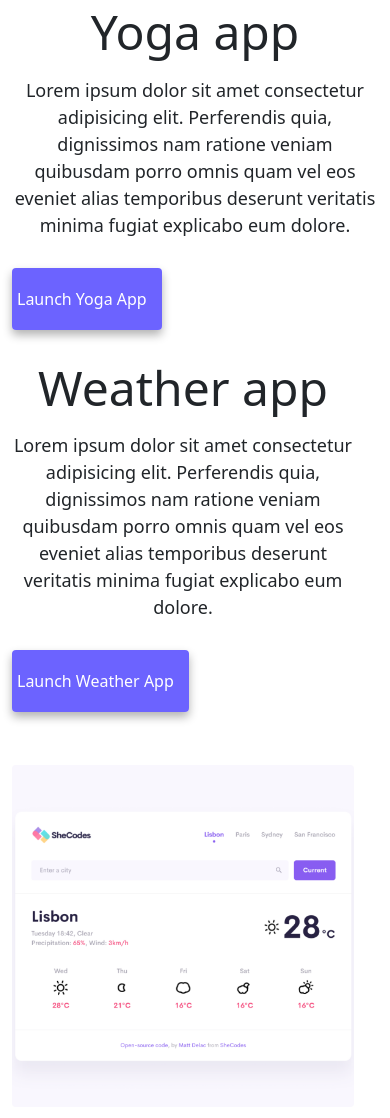
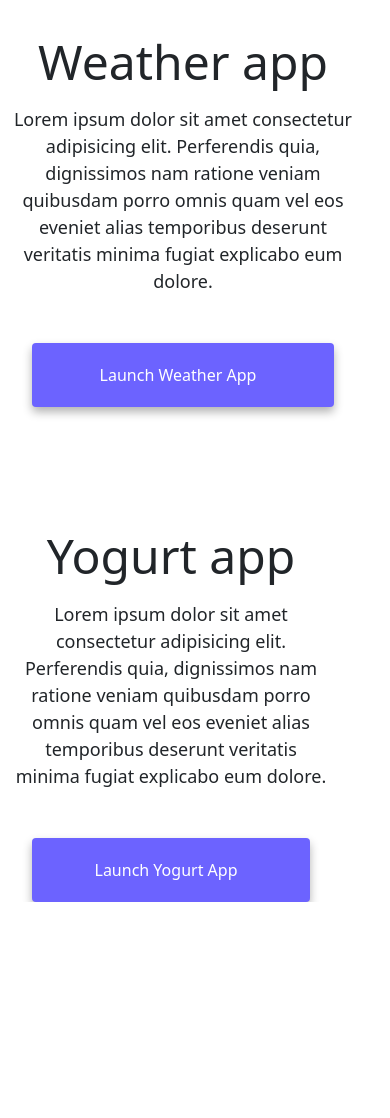
Before and after one commit to ejohn162/responsive-3, a plain HTML site: page index.html in a window 390 px wide. Shown: the part 872-1990 px from the top of the page. After the commit the page ends 1774 px from the top, so only its background shows below. Drawn offline with nearby package versions, Linux system fonts and the light colour scheme.

Commit message:
responsive edits-added project-link classes

```diff
--- a/index.html
+++ b/index.html
@@ -57,7 +57,7 @@
     <div class="container">
       <div class="row">
         <div class="col-sm-6 mb-5">
-          <img src="/images/yoga.png" alt="yoga picture" class="img-fluid rounded" />
+          <img src="/images/yoga.png" alt="yoga picture" class="img-fluid rounded d-none d-sm-block" />
         </div>
         <div class="col-sm-6">
           <h2 class="mb-3">Yoga app</h2>
@@ -68,7 +68,7 @@
             explicabo eum dolore.
           </p>
 
-          <a href="#" class="primary-link">Launch Yoga App</a>
+          <a href="#" class="primary-link project-link">Launch Yoga App</a>
         </div>
         <div class="row">
           <div class="col-sm-6">
@@ -80,15 +80,15 @@
               minima fugiat explicabo eum dolore.
             </p>
             <div class="mb-5 mt-5">
-              <a href="#" class="primary-link">Launch Weather App</a>
+              <a href="#" class="primary-link project-link">Launch Weather App</a>
             </div>
           </div>
           <div class="col-sm-6 mt-4">
-            <img src="/images/weather.png" alt="weather picture" class="img-fluid rounded" />
+            <img src="/images/weather.png" alt="weather picture" class="img-fluid rounded d-none d-sm-block" />
           </div>
           <div class="row">
             <div class="col-sm-6">
-              <img src="/images/yogurt.png" alt="yogurt picture" class="img-fluid rounded mt-5" />
+              <img src="/images/yogurt.png" alt="yogurt picture" class="img-fluid rounded mt-5 d-none d-sm-block" />
             </div>
             <div class="col-sm-6">
               <h2 class="mb-3 mt-5">Yogurt app</h2>
@@ -98,7 +98,7 @@
                 omnis quam vel eos eveniet alias temporibus deserunt veritatis
                 minima fugiat explicabo eum dolore.
               </p>
-              <a href="#" class="primary-link">Launch Yogurt App</a>
+              <a href="#" class="primary-link project-link">Launch Yogurt App</a>
             </div>
           </div>
         </div>
--- a/style.css
+++ b/style.css
@@ -24,6 +24,11 @@ h1 {
   }
   p{
     text-align:center;
+  }
+  .project-link{
+    display:block;
+    text-align:center;
+    margin:0 20px;
   }
 }
 
```
